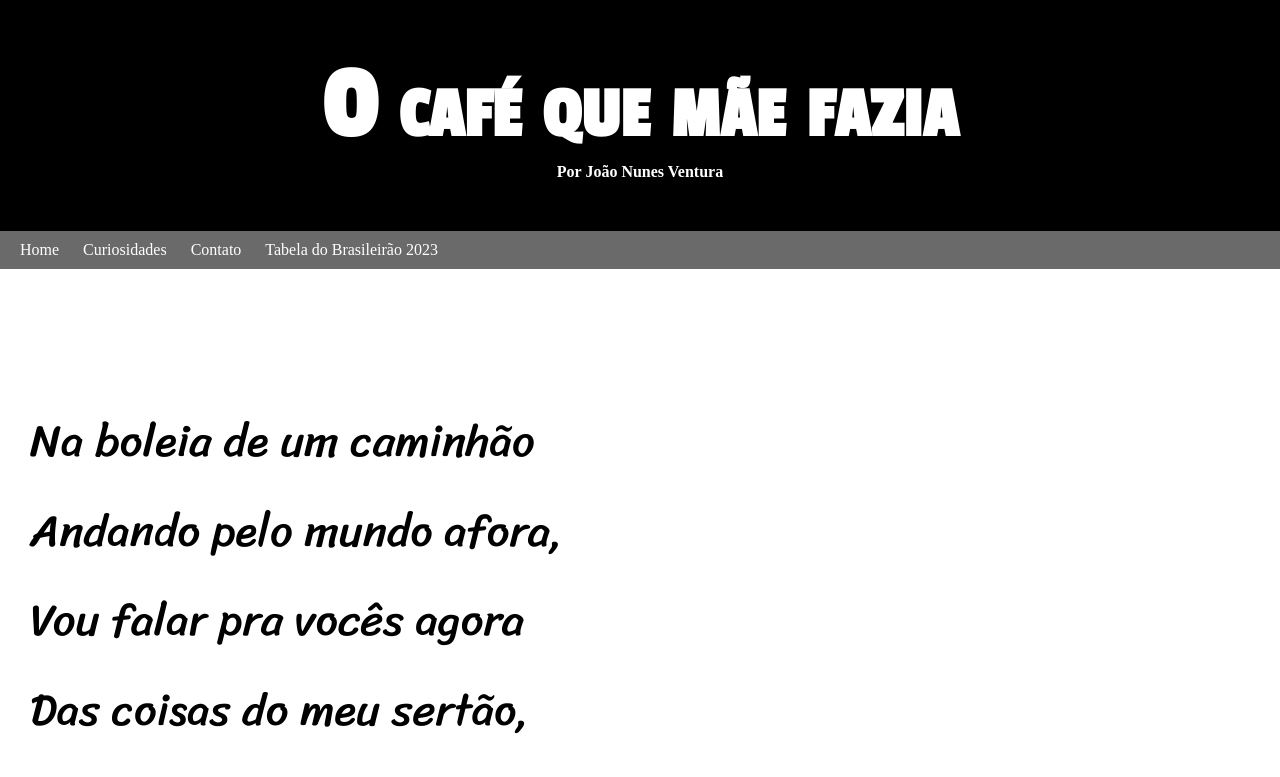
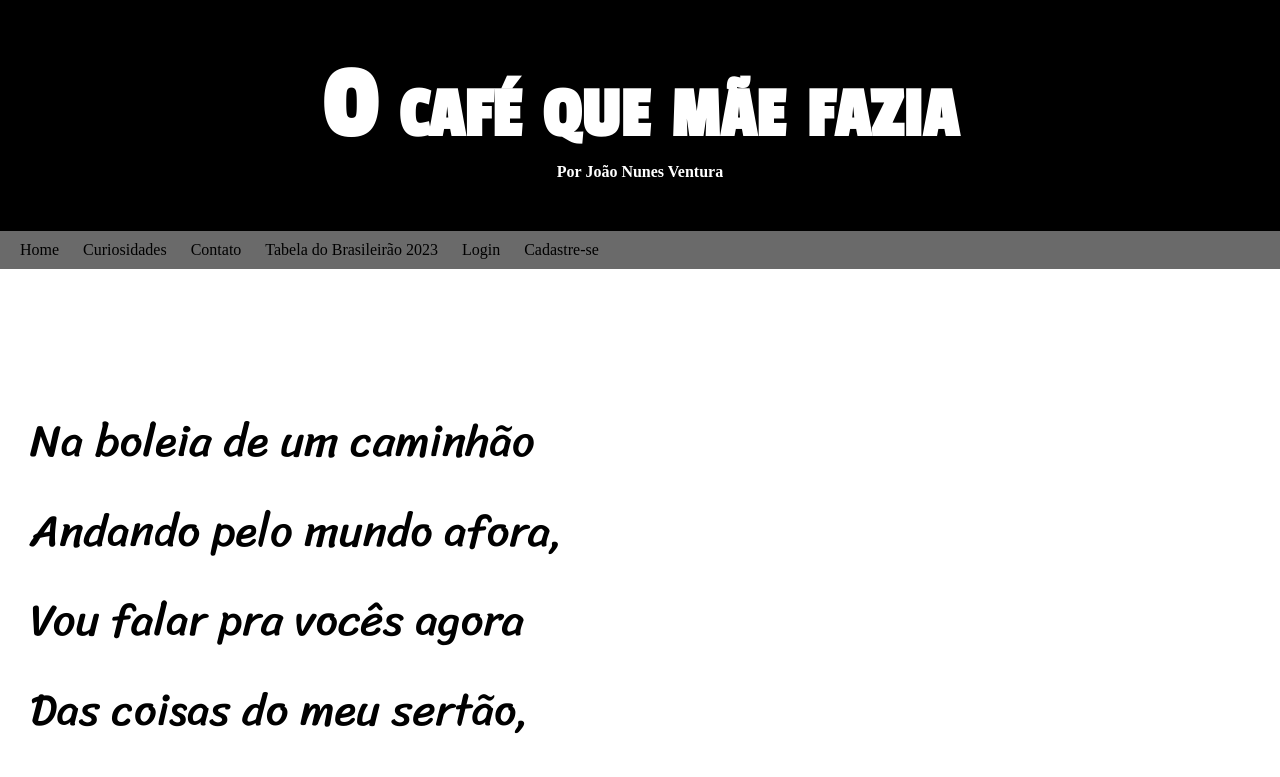
Before and after one commit to jonhysantos/Repente, a plain HTML site: page index.html in a window 1280 px wide. Shown: the top 777 px of the page. Drawn offline with Linux system fonts and the light colour scheme.

Commit message:
2 itens de menu adicionados

```diff
--- a/index.html
+++ b/index.html
@@ -17,6 +17,8 @@
         <a href="https://jonhysantos.github.io/Projeto-android/">Curiosidades</a>
         <a href="https://jonhysantos.github.io/social/">Contato</a>
         <a href="https://jonhysantos.github.io/site-basico/pag002.html">Tabela do Brasileirão 2023</a>
+        <a href="https://jonhysantos.github.io/Projeto-login/">Login</a>
+        <a href="https://jonhysantos.github.io/site-basico/form.html">Cadastre-se</a>
     </nav>
     <section class="normal">
         <p>
--- a/style.css
+++ b/style.css
@@ -45,7 +45,7 @@ nav a {
     padding: 10px;
     border-radius: 3px;
     text-decoration: none;
-    color: white;
+    color: black;
 
 }
 nav a:hover {
```
